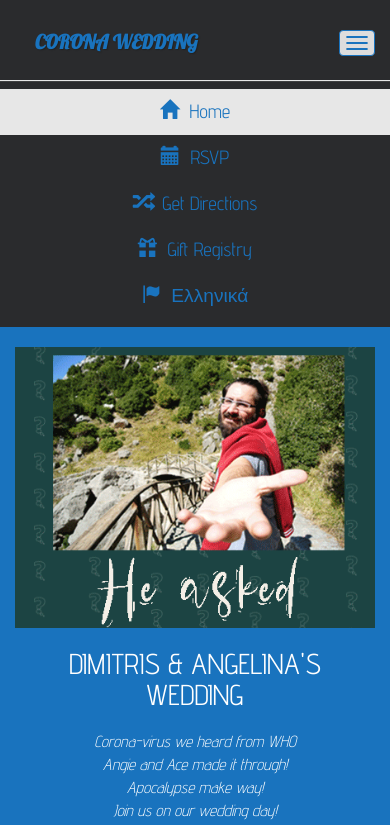
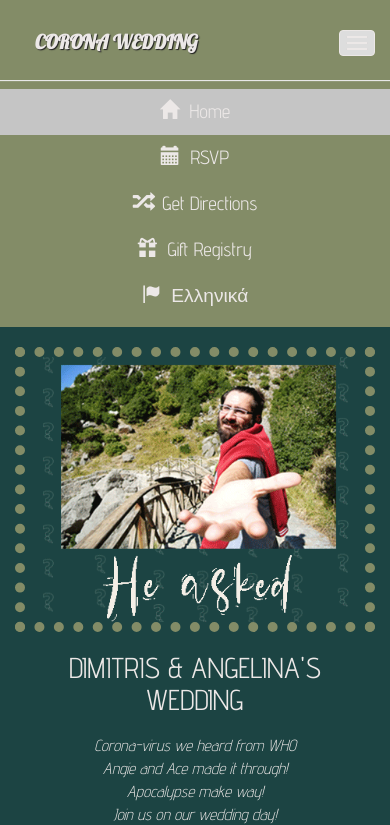
Before and after one commit to AnonymousHyena/Corona-Wedding, a plain HTML site: page index.html in a window 390 px wide. Both pictures are taken after a click on the button "Toggle navigation". Shown: the top 825 px of the page. Drawn offline with Linux system fonts and the light colour scheme.

Commit message:
style update

```diff
--- a/css/styles.css
+++ b/css/styles.css
@@ -1,20 +1,20 @@
 body {
   font-size: 20px;
-  color: #fff;
-  background-color: #1973BE ;
+  color: #ece8e7;
+  background-color: #1c4443 ;
   /*font-family: 'Raleway', sans-serif;*/
   font-family: 'Advent Pro', sans-serif;
 }
 
 /* Header */
 #header-nav {
-  background-color: #2A2B2D;
+  background-color: #838c67;
   border-radius: 0;
   border: 0;
 }
 .navbar-brand h1 { /*Name*/
   font-family: 'Lobster', sans-serif;
-  color: #1973BE ;
+  color: #ece8e7 ;
   font-size: 1.5em;
   text-transform: uppercase;
   font-weight: bold;
@@ -26,18 +26,28 @@ body {
   text-decoration: none;
 }
 #nav-list a {
-  color: #1973BE ;
+  color: #ece8e7 ;
   text-align: center;
 }
-#nav-list a:hover {
-  background: #E7E7E7;
+#nav-list a:hover{
+  background: #C5C5C5;
 }
+.navbar-default .navbar-nav > .active  {}
+.navbar-default .navbar-nav > .active{
+  background: #C5C5C5;
+}
+.navbar-default .navbar-nav > .active > a,
+.navbar-default .navbar-nav > .active > a:hover,
+.navbar-default .navbar-nav > .active > a:focus {
+  background: #C5C5C5;
+}
+
 #nav-list a span {
   font-size: 1.5em;
   padding-bottom: 7px;
 }
 .navbar-header button.navbar-toggle, .navbar-header .icon-bar {
-  border: 1px solid #1973BE ;/**/
+  border: 1px solid #ece8e7 ;/**/
 }
 .navbar-header button.navbar-toggle {
   clear: both;
@@ -50,7 +60,7 @@ body {
   margin-top: 30px;
   padding-top: 30px;
   padding-bottom: 5px;
-  background-color: #222;
+  background-color: #838c67;
   border-top: 0;
   line-height: .8;
   font-size: 0.8em;
@@ -80,6 +90,11 @@ h2{
     font-size: 1.5em;
     margin: 20px;
 }
+.dotted{
+  border: 10px;
+  border-style: dotted;
+  border-color: #838c67;
+}
 /* End Home Page */
 
 /* Directions Page */
@@ -99,6 +114,12 @@ h2{
   border: 0px !important ;
 }
 /* End RSVP Page */
+
+/* Gifts Page */
+.whole{
+  height: -webkit-fill-available;
+}
+/* Gifts Page */
 
 /********** Large devices only **********/
 @media (min-width: 1200px) {}
--- a/snippets/home-snippet.html
+++ b/snippets/home-snippet.html
@@ -1,5 +1,5 @@
 <!-- <div class="text-center"><img src="images/home.png"></div> -->
-<div class="text-center"><img src="images/home.gif"></div>
+<div class="text-center"><img class="dotted" src="images/home.gif"></div>
 <h1 class="text-center">DIMITRIS & ANGELINA'S WEDDING</h1>
 
 <div id="poem" class="text-center">Corona-virus we heard from WHO<br>Angie and Ace made it through!<br>Apocalypse make way!<br>Join us on our wedding day!<br>By our side to bear witness<br>As our friend to bring your sweetness<br><br>Join us!</div>
```
Also changed, not shown: snippets/gifts-snippet-gr.html (+1 -1 lines), snippets/gifts-snippet.html (+1 -1 lines), snippets/home-snippet-gr.html (+1 -1 lines).
